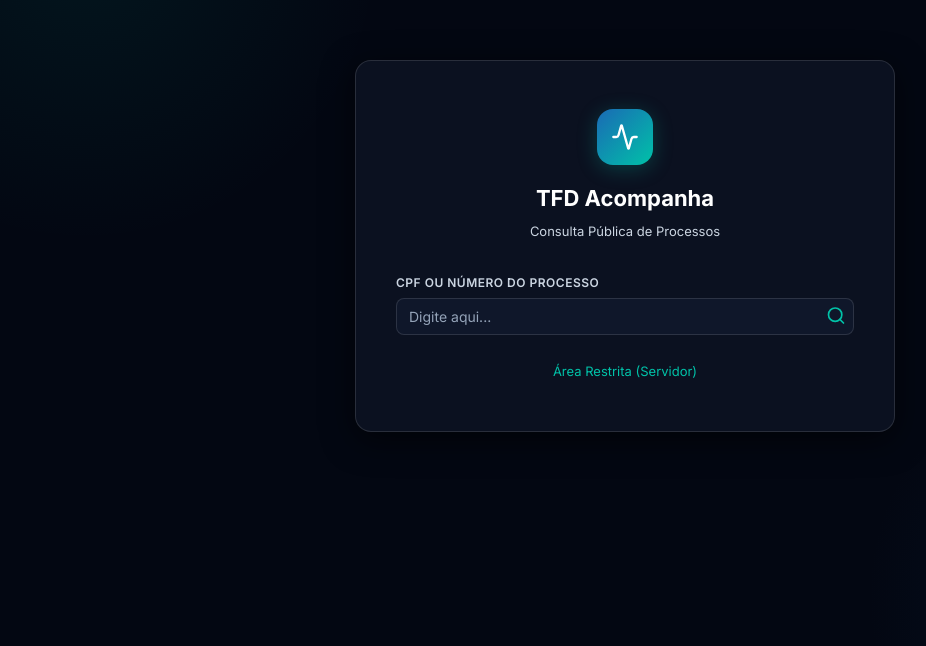
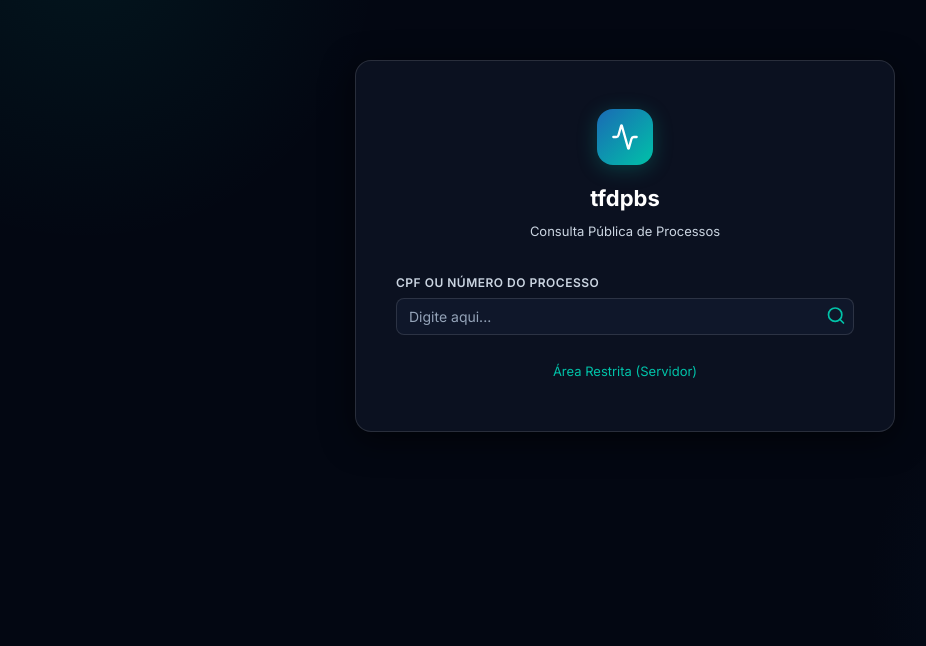
Before and after one commit to aliudejrmail/tfdpbs, a React (Vite) app in the folder frontend/: page /consulta in a window 1280 px wide. Shown: the part 154-800 px from the top of the page, without its empty margins (15-941 px from the left). Built offline with nearby package versions, Linux system fonts and the light colour scheme; no server answers.

Commit message:
Padronização do nome do projeto para tfdpbs em todos os arquivos

```diff
--- a/frontend/index.html
+++ b/frontend/index.html
@@ -5,7 +5,7 @@
   <meta charset="UTF-8" />
   <link rel="icon" type="image/svg+xml" href="/vite.svg" />
   <meta name="viewport" content="width=device-width, initial-scale=1.0" />
-  <title>TFD Acompanha</title>
+  <title>tfdpbs</title>
 </head>
 
 <body>
--- a/frontend/package.json
+++ b/frontend/package.json
@@ -1,5 +1,5 @@
 {
-  "name": "frontend",
+  "name": "tfdpbs-frontend",
   "private": true,
   "version": "0.0.0",
   "type": "module",
--- a/frontend/src/components/Layout.tsx
+++ b/frontend/src/components/Layout.tsx
@@ -47,7 +47,7 @@ export default function Layout() {
         <div className="layout">
             <nav className="sidebar">
                 <div className="sidebar-brand">
-                    <h1>TFD Acompanha</h1>
+                    <h1>tfdpbs</h1>
                     <p>DIRCA</p>
                 </div>
 
--- a/frontend/src/lib/pdfGenerator.ts
+++ b/frontend/src/lib/pdfGenerator.ts
@@ -96,7 +96,7 @@ export function gerarProtocoloEntrega(processo: ProcessoTFD) {
     const pageWidth = doc.internal.pageSize.getWidth();
 
     doc.setFontSize(10);
-    doc.text('DIRCA - TFD ACOMPANHA', 20, 15);
+    doc.text('DIRCA - TFDPBS', 20, 15);
     doc.text(format(new Date(), "dd/MM/yyyy HH:mm"), pageWidth - 60, 15);
 
     doc.setFontSize(14);
--- a/frontend/src/pages/ConsultaPublicaPage.tsx
+++ b/frontend/src/pages/ConsultaPublicaPage.tsx
@@ -57,7 +57,7 @@ export default function ConsultaPublicaPage() {
                     <div className="icon-wrap">
                         <Activity size={28} color="white" />
                     </div>
-                    <h1>TFD Acompanha</h1>
+                    <h1>tfdpbs</h1>
                     <p>Consulta Pública de Processos</p>
                 </div>
 
--- a/frontend/src/pages/LoginPage.tsx
+++ b/frontend/src/pages/LoginPage.tsx
@@ -36,7 +36,7 @@ export default function LoginPage() {
                     <div className="icon-wrap">
                         <Activity size={28} color="white" />
                     </div>
-                    <h1>TFD Acompanha</h1>
+                    <h1>tfdpbs</h1>
                     <p>Tratamento Fora de Domicílio</p>
                 </div>
 
--- a/package.json
+++ b/package.json
@@ -1,5 +1,5 @@
 {
-  "name": "drca_tfd",
+  "name": "tfdpbs",
   "version": "1.0.0",
   "description": "",
   "main": "index.js",
```
Also changed, not shown: 1 other file (tests, documents, lock files or other folders).
